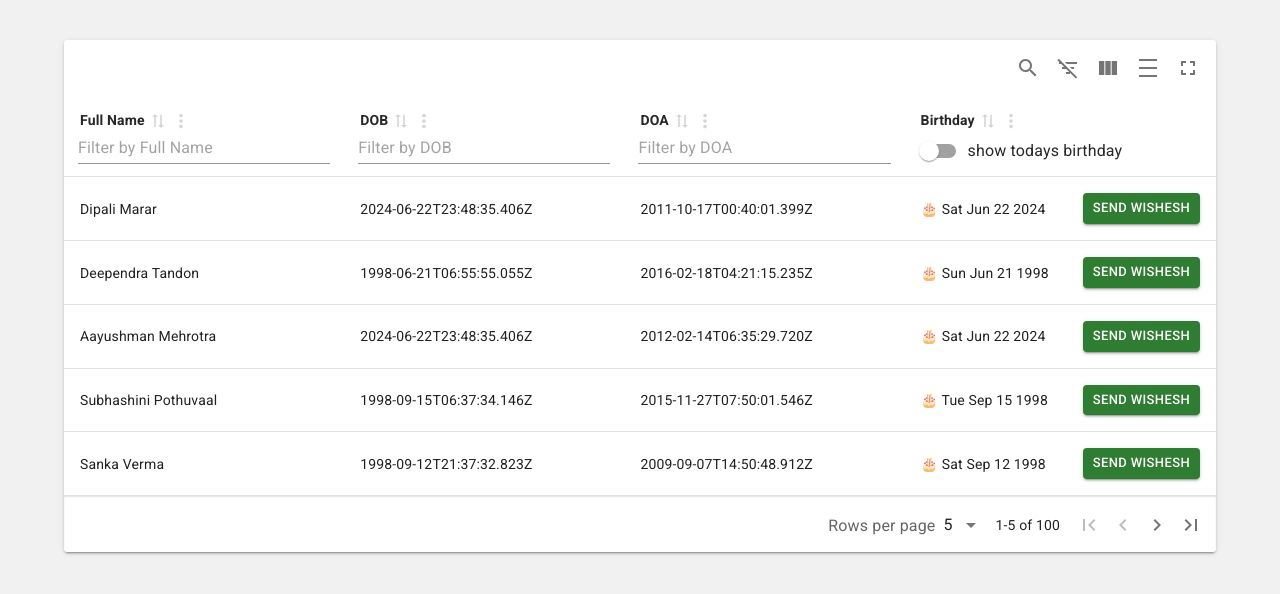
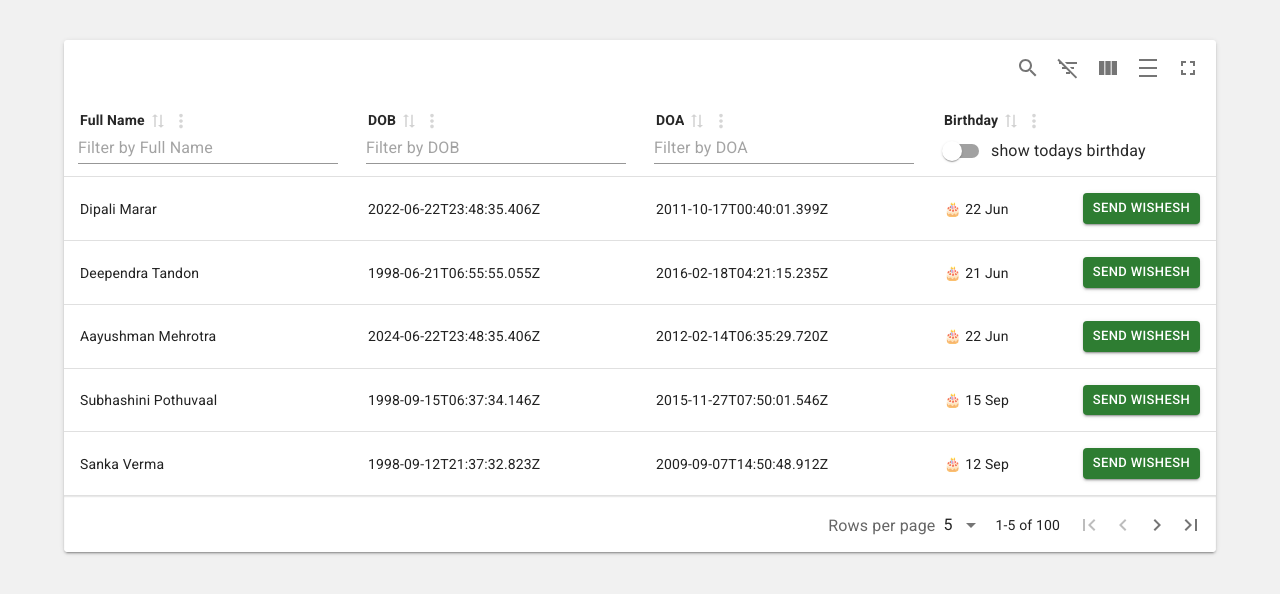
Before and after one commit to toofaniCoder/react-material-table, a React (Vite) app: page / in a window 1280 px wide. Shown: the top 594 px of the page. Built offline with nearby package versions, Linux system fonts and the light colour scheme; a web font is replaced by a local one.

Commit message:
add simple bug

```diff
--- a/package.json
+++ b/package.json
@@ -17,6 +17,7 @@
     "@mui/material": "5.15.15",
     "@mui/x-date-pickers": "7.2.0",
     "material-react-table": "2.12.1",
+    "moment": "^2.30.1",
     "react": "18.2.0",
     "react-dom": "18.2.0"
   },
--- a/src/App.jsx
+++ b/src/App.jsx
@@ -9,6 +9,7 @@ import {
   Switch,
 } from "@mui/material";
 import "./App.css";
+import moment from "moment";
 
 import {
   MaterialReactTable,
@@ -59,14 +60,18 @@ function App() {
         header: "DOA",
       },
       {
-        size:200,
-        accessorFn: (row) => new Date(row.date_of_birth).toDateString(),
+        accessorFn: (row) => moment(row.date_of_birth).format("DD MMM"),
         id: "birthday",
         header: "Birthday",
         Cell: ({ cell }) => (
-          <Stack spacing={2} direction={"row"} alignItems={"center"} justifyContent={"space-between"}>
+          <Stack
+            spacing={2}
+            direction={"row"}
+            alignItems={"center"}
+            justifyContent={"space-between"}
+          >
             <span>🎂 {cell.getValue()}</span>
-            <Button color="success"  variant="contained" size="small">
+            <Button color="success" variant="contained" size="small">
               send wishesh
             </Button>
           </Stack>
@@ -79,7 +84,10 @@ function App() {
           />
         ),
         filterFn: (row, id, filterValue) =>
-          filterValue ? row.getValue(id) === new Date().toDateString() : null,
+          filterValue
+            ? row.getValue(id) ===
+              moment(new Date()).format("DD MMM")
+            : null,
       },
 
       // {
--- a/src/students.json
+++ b/src/students.json
@@ -7,7 +7,7 @@
     "standard": 1,
     "section": "B",
     "age": 13,
-    "date_of_birth": "2024-06-22T23:48:35.406Z",
+    "date_of_birth": "2022-06-22T23:48:35.406Z",
     "date_of_admission": "2011-10-17T00:40:01.399Z",
     "address": {
       "pincode": "714 689",
```
Also changed, not shown: 1 other file (tests, documents, lock files or other folders).
